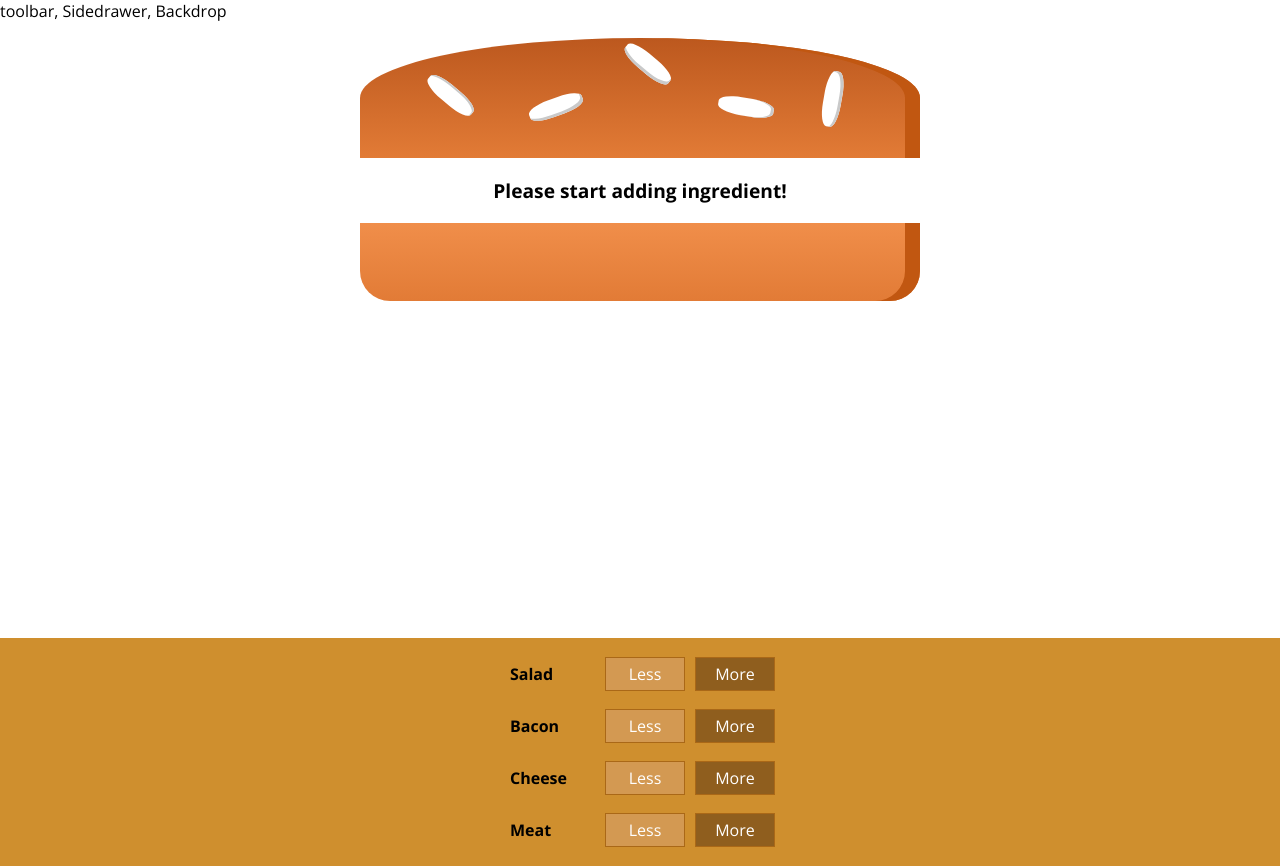
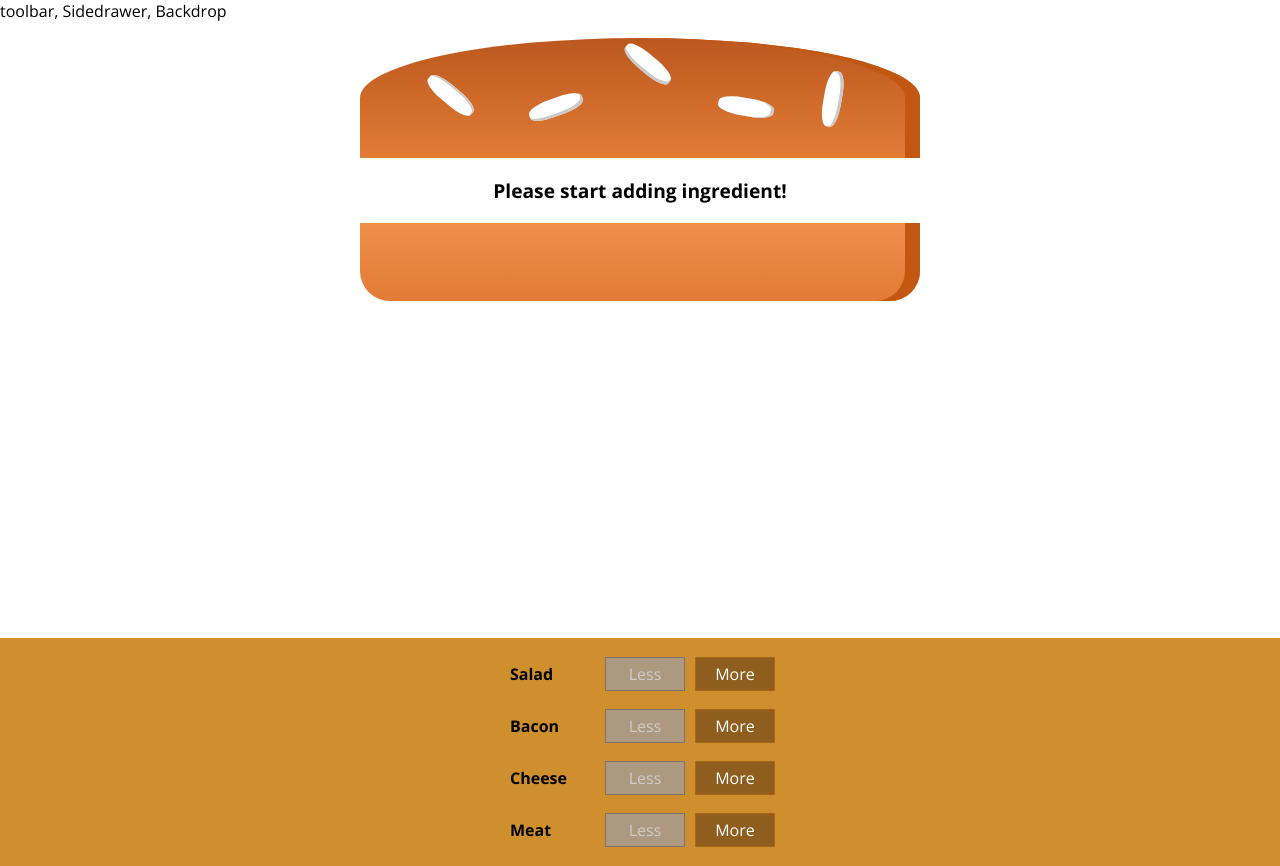
Before and after one commit to jdavidmartinez/setup-burger-project, a React app in the folder burger-basics--01-after-eject-and-css-modules/: page / in a window 1280 px wide. Built offline with nearby package versions, Linux system fonts and the light colour scheme.

Commit message:
134. Removing Ingredients Safely~

```diff
--- a/burger-basics--01-after-eject-and-css-modules/src/components/Burger/BuildControls/BuildControl/BuildControl.js
+++ b/burger-basics--01-after-eject-and-css-modules/src/components/Burger/BuildControls/BuildControl/BuildControl.js
@@ -5,8 +5,13 @@
 const buildControl = (props) =>(
     <div className={classes.BuildControl}>
         <div className={classes.Label}>{props.label}</div>
-        <button className={classes.Less}>Less</button>
-        <button className={classes.More} onClick={props.added}>More</button>
+        <button
+            className={classes.Less}
+            onClick={props.removed}
+            disabled={props.disabled} >Less</button>
+        <button
+            className={classes.More}
+            onClick={props.added}>More</button>
     </div>
 );
 
--- a/burger-basics--01-after-eject-and-css-modules/src/components/Burger/BuildControls/BuildControls.js
+++ b/burger-basics--01-after-eject-and-css-modules/src/components/Burger/BuildControls/BuildControls.js
@@ -16,7 +16,9 @@
             <BuildControl
                 key={ctrl.label}
                 label={ctrl.label}
-                added={() => props.ingredientAdded(ctrl.type)} />
+                added={() => props.ingredientAdded(ctrl.type)}
+                removed = {() => props.ingredientRemoved(ctrl.type)}
+                disabled={props.disabled[ctrl.type]} />
         ))}
     </div>
 );
--- a/burger-basics--01-after-eject-and-css-modules/src/containers/BurgerBuilder/BurgerBuilder.js
+++ b/burger-basics--01-after-eject-and-css-modules/src/containers/BurgerBuilder/BurgerBuilder.js
@@ -41,15 +41,35 @@
     }
 
     removeIngredientHandler = (type) => {
-
+        const oldCount = this.state.ingredients[type];
+        if (oldCount <= 0){
+            return;
+        }
+        const updatedCount = oldCount - 1;
+        const updatedIngredients = {
+            ...this.state.ingredients
+        };
+        updatedIngredients[type] = updatedCount;
+        const  priceDeduction = INGREDIENT_PRICES[type];
+        const oldPrice= this.state.totalPrice;
+        const newPrice= oldPrice - priceDeduction;
+        this.setState({totalPrice: newPrice, ingredients: updatedIngredients});
     }
 
     render () {
+        const disableInfo ={
+            ...this.state.ingredients
+        };
+        for (let key in disableInfo) {
+            disableInfo[key] = disableInfo[key] <= 0
+        }
         return (
             <Aux>
                 <Burger ingredients={this.state.ingredients} />
                 <BuildControls
-                    ingredientAdded={this.addIngredientHandler} />
+                    ingredientAdded={this.addIngredientHandler}
+                    ingredientRemoved={this.removeIngredientHandler}
+                    disabled={disableInfo} />
             </Aux>
         );
     }
```
